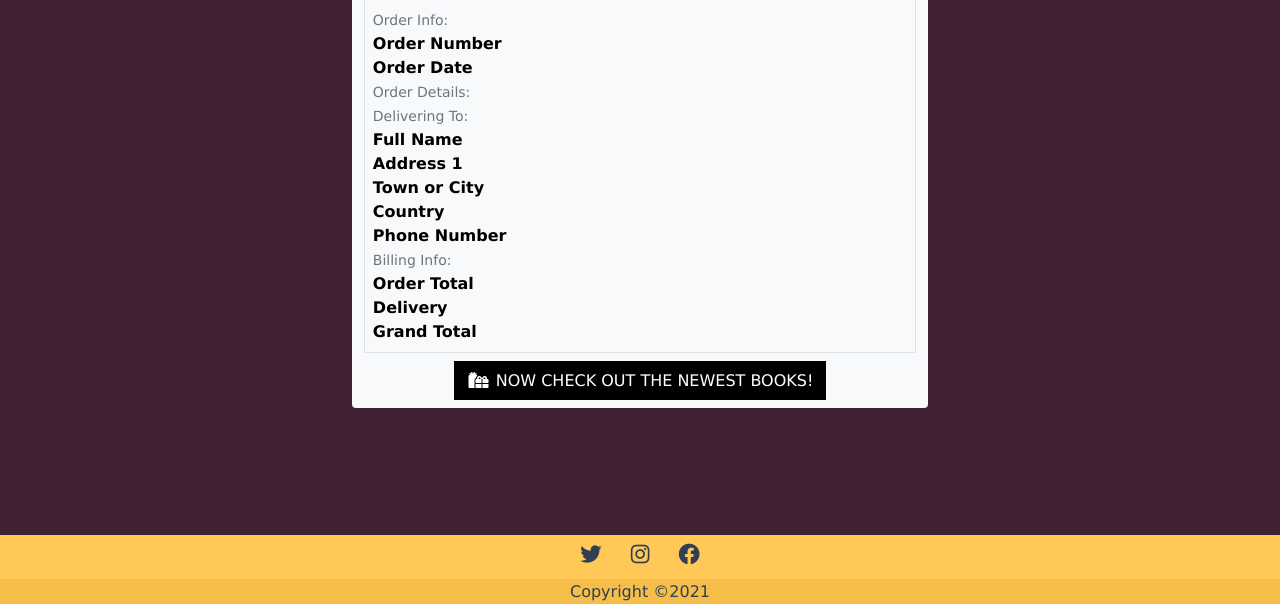
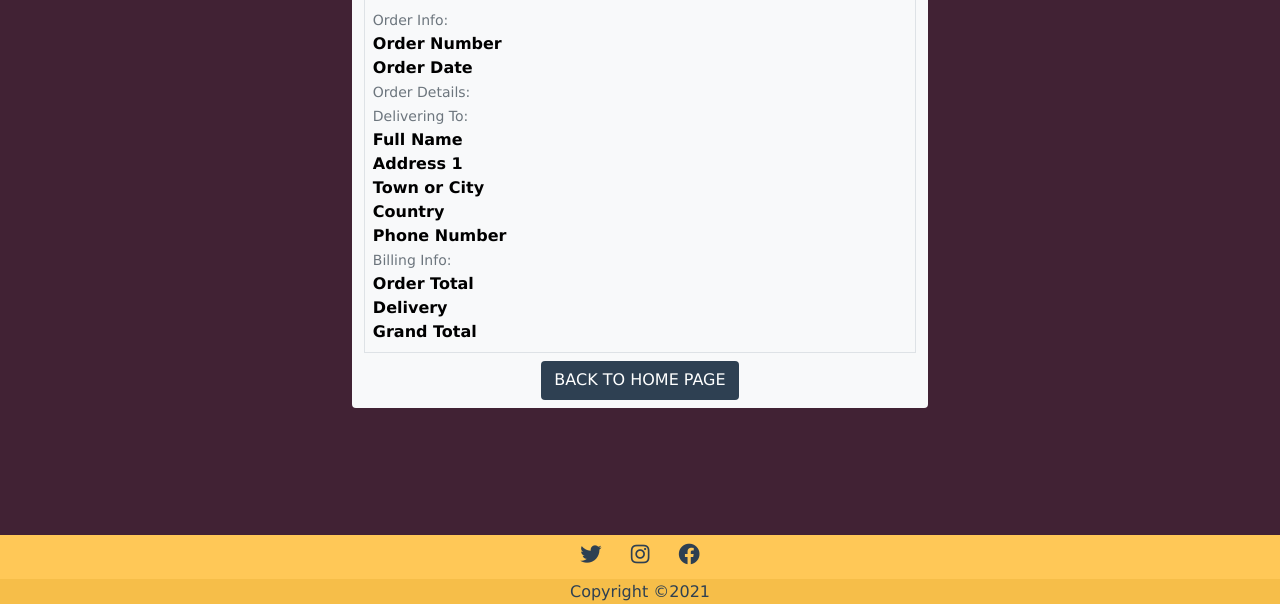
Before and after one commit to Hiimus/arca_bookstore, a Django app: template checkout/templates/checkout/checkout_success.html in a window 1280 px wide. Shown: the part 316-920 px from the top of the page. Run offline with Django 3.2, Linux system fonts and the light colour scheme; the template is opened without the code that fills it, so the values that code supplies are empty; parts of the project's set-up code (start-up, migrations or seed data) failed here and were passed over; some libraries are stand-ins or nearby versions.

Commit message:
Styled the back to home button to charcoal color on the checkout success page

```diff
--- a/checkout/templates/checkout/checkout_success.html
+++ b/checkout/templates/checkout/checkout_success.html
@@ -192,11 +192,8 @@
                         <span class="text-uppercase">Back to Profile</span>
                     </a>
                 {% else %}
-                    <a href="{% url 'products' %}?category=biography,crafts_hobbies,crime_thriller,food_drink,personal-development,romance,science-fiction-fantasy-horror,sport,teen-young-adult,travel-holiday-guides" class="btn btn-black rounded-0 my-2">
-                        <span class="icon mr-2">
-                            <i class="fas fa-gifts"></i>
-                        </span>
-                        <span class="text-uppercase">Now check out the newest books!</span>
+                    <a href="{% url 'home' %}" class="btn rounded charcoal-btn underline-white my-2">
+                        <span class="text-uppercase">Back to Home Page</span>
                     </a>
                 {% endif %}
             </div>
```
